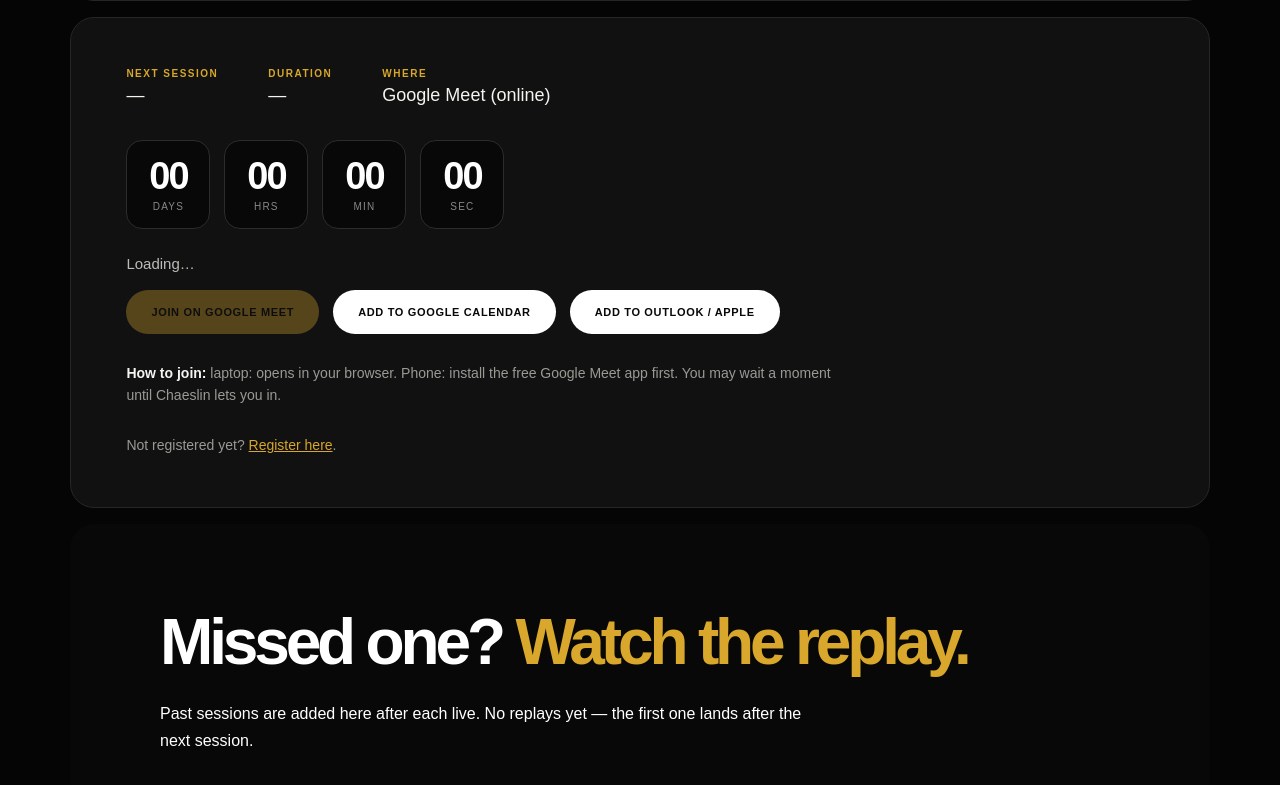
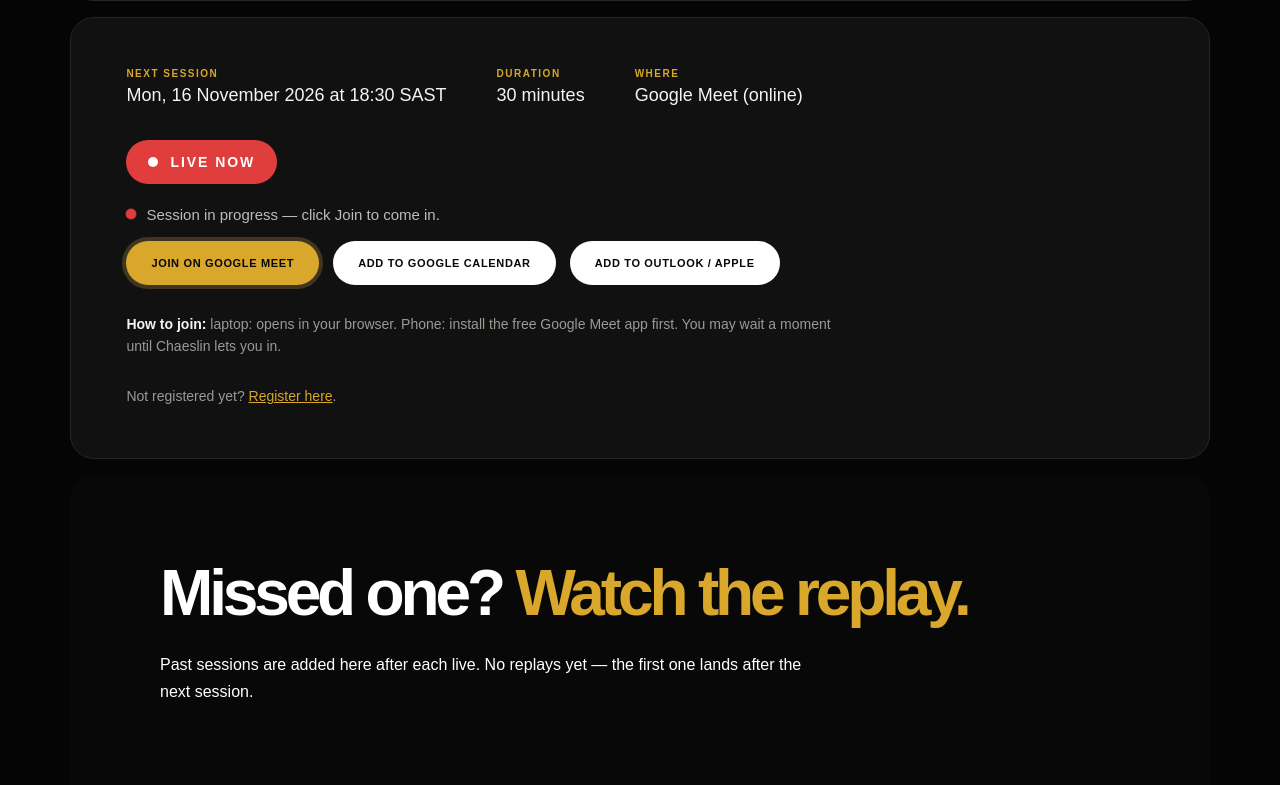
Before and after one commit to mbtmathe-star/CHAESLINTROLLIP, a website: page live.html in a window 1280 px wide. Shown: the part 1214-1999 px from the top of the page. Drawn offline with Linux system fonts and the light colour scheme.

Commit message:
Fix live page script: blurb element no longer exists
Co-Authored-By: Claude Fable 5.1 <noreply@anthropic.com>

```diff
--- a/live.html
+++ b/live.html
@@ -49,7 +49,6 @@ document.getElementById('menu')?.addEventListener('click',function(){const open=
   const pad=n=>String(n).padStart(2,'0');
   const fmtUTC=d=>d.toISOString().replace(/[-:]/g,'').replace(/\.\d{3}/,'');
   document.title=S.title+' — Trollip Legacy Builders';
-  document.getElementById('liveBlurb').textContent=S.blurb;
   document.getElementById('liveWhen').textContent=start.toLocaleString('en-ZA',{weekday:'short',day:'numeric',month:'long',year:'numeric',hour:'2-digit',minute:'2-digit',timeZone:'Africa/Johannesburg'})+' SAST';
   document.getElementById('liveDur').textContent=S.MINUTES+' minutes';
   document.getElementById('registerBtn').href=S.REGISTER_URL;
```
